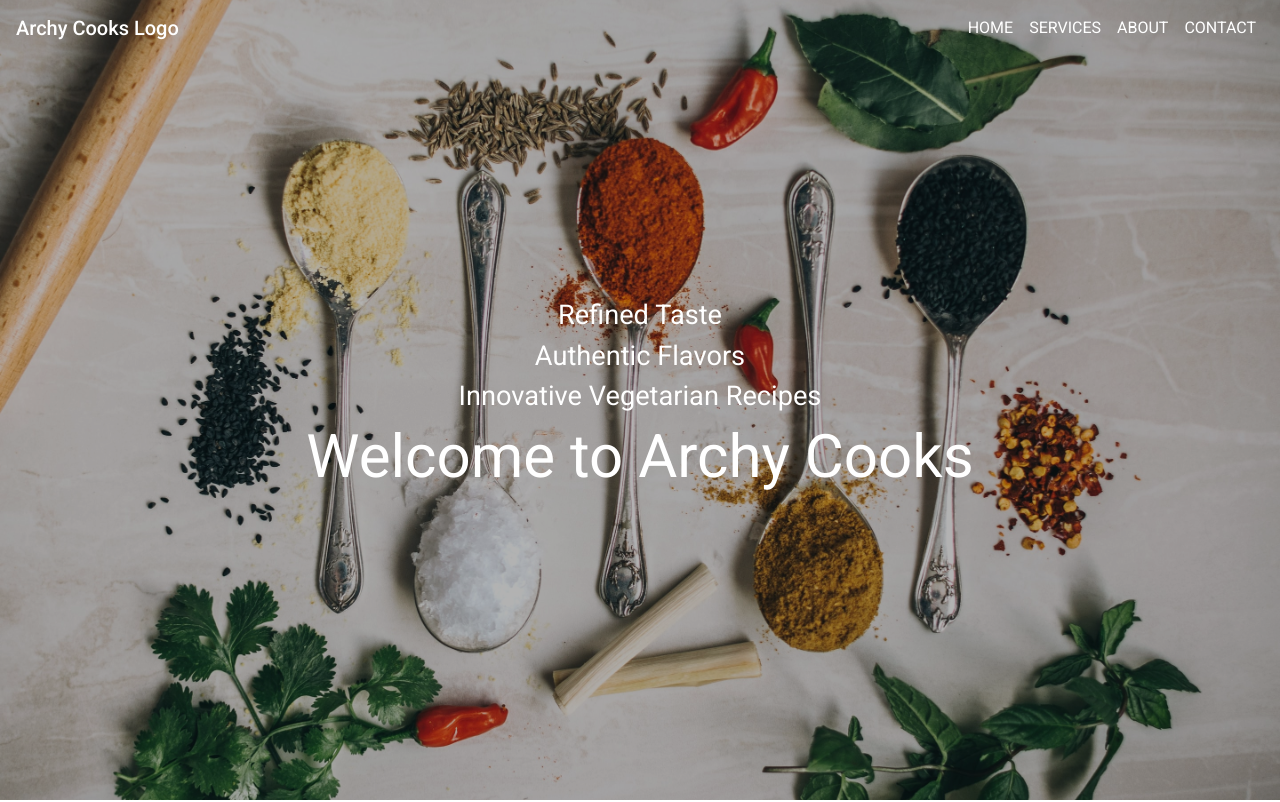
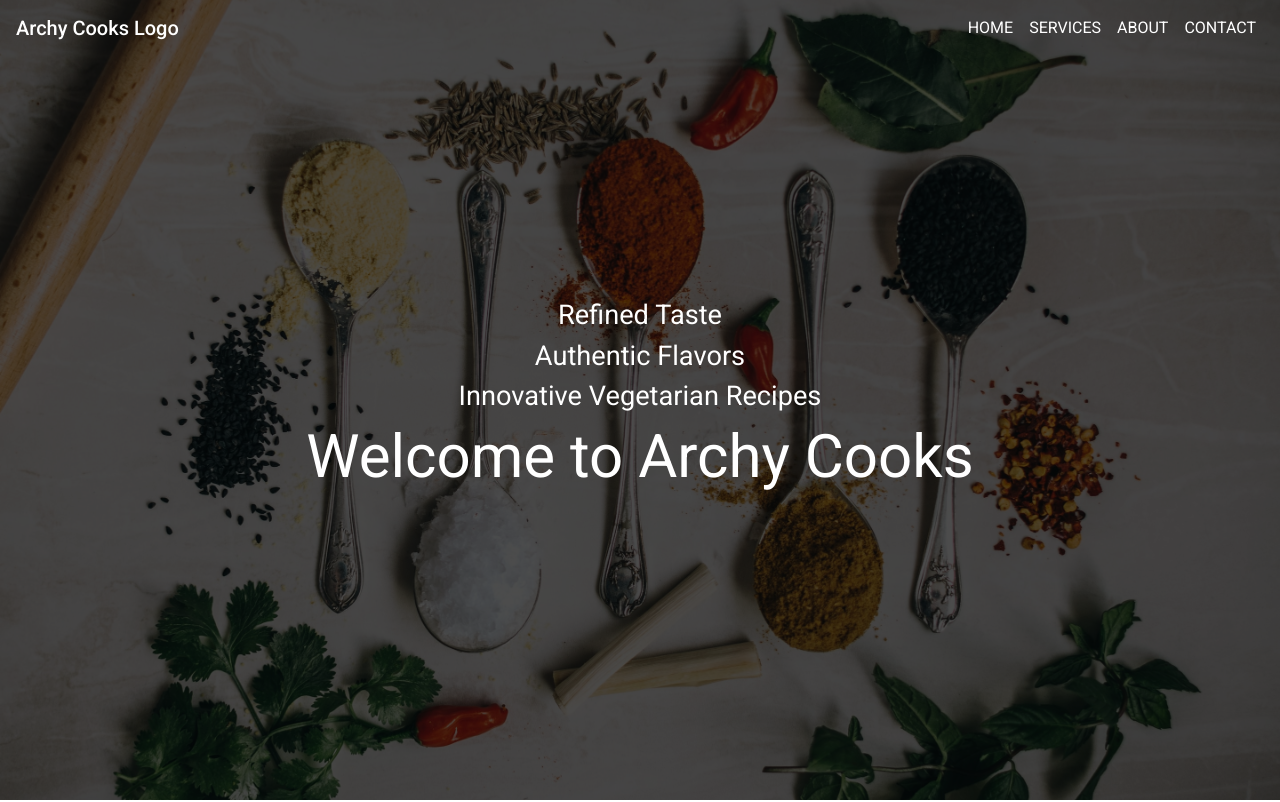
Before and after one commit to himanshu-sxna/ar-cooks, a React (Create React App) app in the folder client/: page / in a window 1280 px wide. Shown: the top 802 px of the page. Built offline with nearby package versions, Linux system fonts and the light colour scheme; no server answers.

Commit message:
fixed image overlay

```diff
--- a/client/src/components/Hero/hero.js
+++ b/client/src/components/Hero/hero.js
@@ -53,7 +53,7 @@ function Hero() {
           </Router>
 
           <MDBView src={img} className="hero-img">
-            <MDBMask overlay="black-light" className="flex-center flex-column text-white text-center">
+            <MDBMask overlay="black-strong" className="flex-center flex-column text-white text-center">
               <Fade cascade duration={2000}>
               <MDBTypography tag="h3" variant="h3-responsive" className="hero-h3 mx-1">
                 Refined Taste
```
